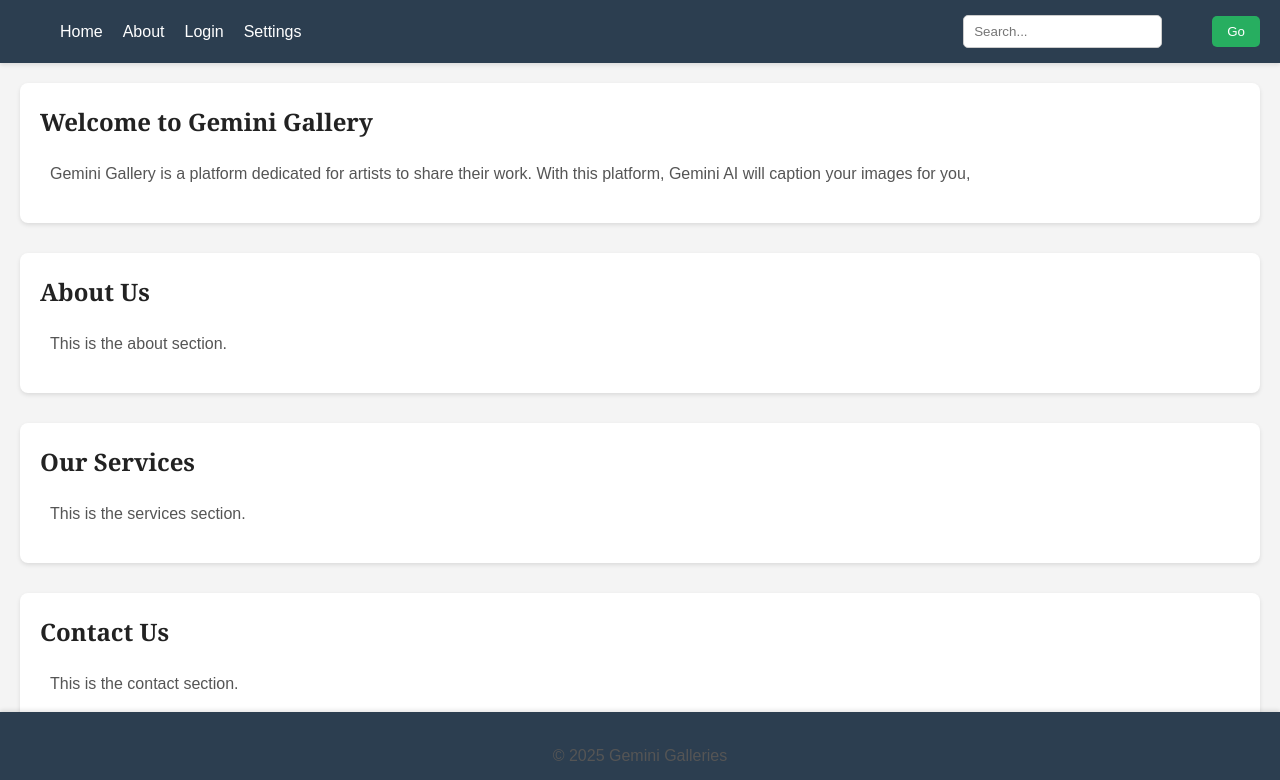
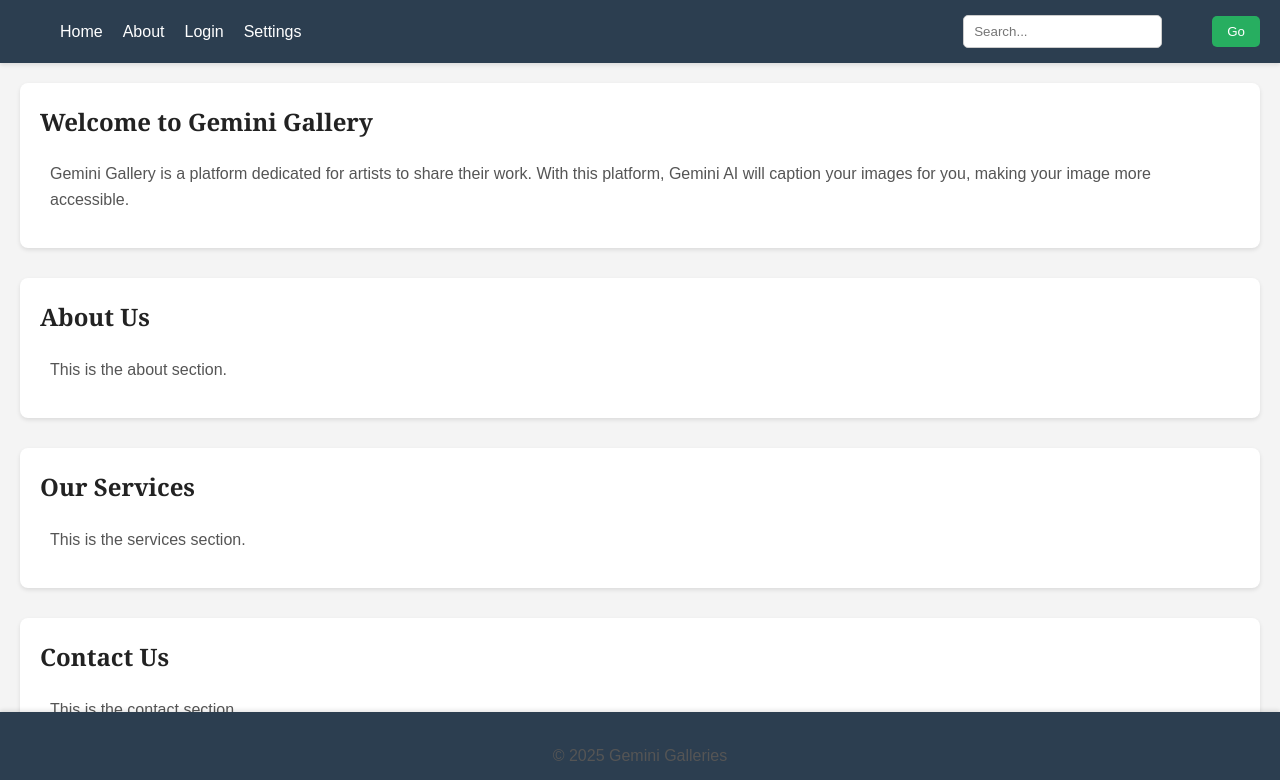
Before and after one commit to alanachen777/hen25, a website: page index.html in a window 1280 px wide. Shown: the top 780 px of the page. Drawn offline with Linux system fonts and the light colour scheme.

Commit message:
edited html words

```diff
--- a/index.html
+++ b/index.html
@@ -27,7 +27,7 @@
         <section id="home">
             <h1>Welcome to Gemini Gallery</h1>
             <p>Gemini Gallery is a platform dedicated for artists to share their work.
-                With this platform, Gemini AI will caption your images for you,
+            With this platform, Gemini AI will caption your images for you, making your image more accessible.
             </p>
         </section>
         <section id="about">
```
